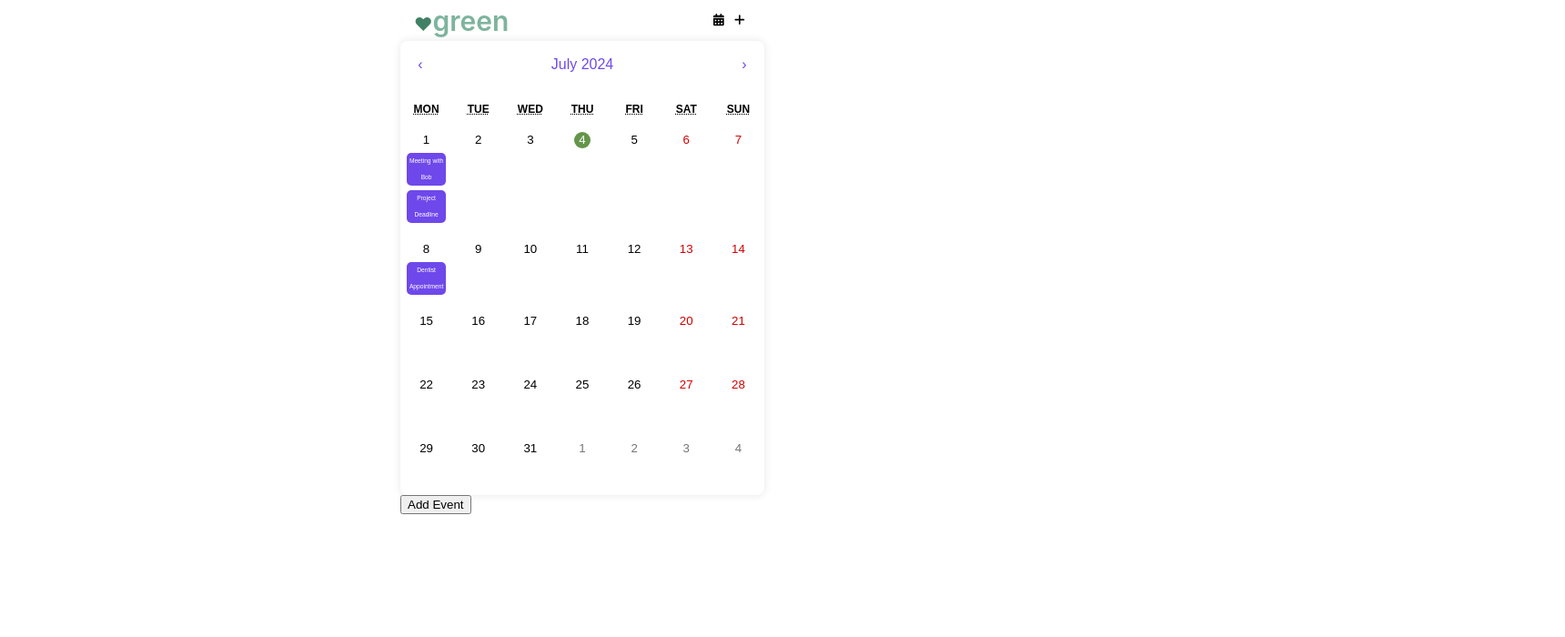
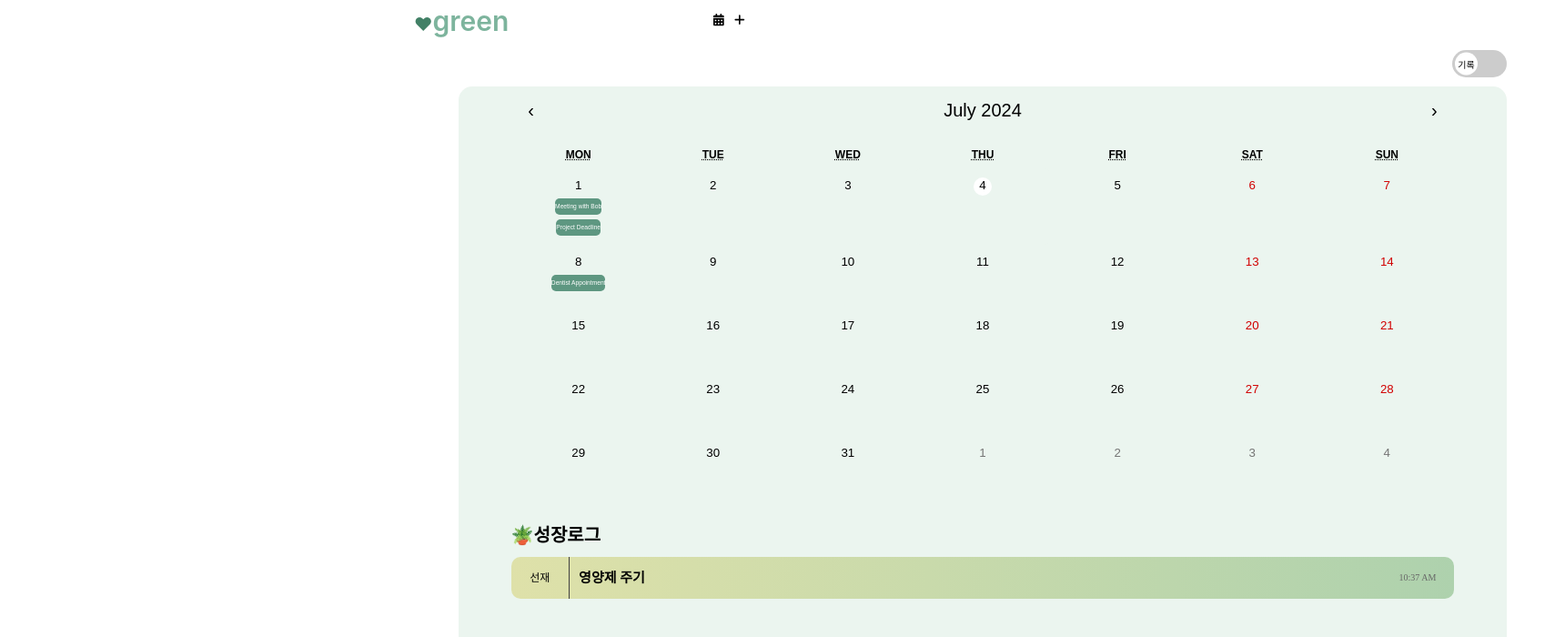
Before and after one commit to Team3-HACHATHON-6th-UMC/Frontend_HACKATHON_6th_UMC, a React (Vite) app in the folder sonagi/: page /cal in a window 1280 px wide. Shown: the top 700 px of the page at 91% size, 1720 px wide, since content can reach past the window. Built offline with nearby package versions, Linux system fonts and the light colour scheme.

Commit message:
캘린더 코드 일단 완료, 백 연동 전

```diff
--- a/sonagi/package.json
+++ b/sonagi/package.json
@@ -10,6 +10,11 @@
     "preview": "vite preview"
   },
   "dependencies": {
+    "@fortawesome/angular-fontawesome": "^0.15.0",
+    "@fortawesome/fontawesome-free": "^6.5.2",
+    "@fortawesome/fontawesome-svg-core": "^6.5.2",
+    "@fortawesome/free-solid-svg-icons": "^6.5.2",
+    "@fortawesome/react-fontawesome": "^0.2.2",
     "@fullcalendar/core": "^6.1.14",
     "@fullcalendar/daygrid": "^6.1.14",
     "@fullcalendar/react": "^6.1.14",
--- a/sonagi/src/components/CalendarComponent.jsx
+++ b/sonagi/src/components/CalendarComponent.jsx
@@ -1,15 +1,12 @@
 import Calendar from "react-calendar";
-import React, { useState } from "react";
+import React from "react";
 import styled from "styled-components";
-import { useSelector, useDispatch } from "react-redux";
-import { addItem } from "../redux/calendarSlice";
+import { useSelector } from "react-redux";
 import "react-calendar/dist/Calendar.css";
 import moment from "moment";
 
-const CalendarComponent = () => {
-  const [selectedDate, setSelectedDate] = useState(new Date());
+const CalendarComponent = ({ selectedDate, setSelectedDate }) => {
   const events = useSelector((state) => state.calendar.events);
-  const dispatch = useDispatch();
 
   const getEventsForDate = (date) => {
     return events
@@ -21,13 +18,7 @@ const CalendarComponent = () => {
       ));
   };
 
-  const handleAddEvent = () => {
-    const newEvent = { date: selectedDate.toDateString(), event: "New Event" };
-    dispatch(addItem(newEvent));
-  };
-
   return (
-    <div>
     <StyledCalendar
       locale="en"
       onChange={setSelectedDate}
@@ -38,26 +29,23 @@ const CalendarComponent = () => {
         view === "month" && getEventsForDate(date)
       }
     />
-      <button onClick={handleAddEvent}>Add Event</button>
-    </div>
   );
 };
 
 export default CalendarComponent;
 
 const StyledCalendar = styled(Calendar)`
-  width: 100%;
-  background: white;
+  width: 90%;
+  background: none;
   border: none;
-  border-radius: 8px;
-  box-shadow: 0 0 10px rgba(0, 0, 0, 0.1);
   font-family: Arial, Helvetica, sans-serif;
 
   .react-calendar__navigation button {
-    color: #6f48eb;
+    color: #000000;
     min-width: 44px;
     background: none;
-    font-size: 16px;
+    font-size: 20px;
+    font-weight: 500;
     margin-top: 8px;
   }
   //기본 캘린더 한 칸
@@ -72,12 +60,13 @@ const StyledCalendar = styled(Calendar)`
   //오늘
   .react-calendar__tile--now {
     border-radius: 6px;
-    background-color: white;
+    background-color: #ebf5ef;
     & > abbr {
-      width: 18px;
-      background-color: #64954a;
+      width: 20px;
+      height: 20px;
+      background-color: #ffffff;
       border-radius: 50%;
-      color: #ffffff; /* 날짜 숫자를 색*/
+      color: #000000; /* 날짜 숫자를 색*/
     }
   }
   //선택된 것
@@ -86,8 +75,8 @@ const StyledCalendar = styled(Calendar)`
     background: #ffffff;
     & > abbr {
       width: 18px;
-      color: #000000; /* 날짜 숫자를 색*/
-      background-color: #6f48eb;
+      color: #ffffff; /* 날짜 숫자를 색*/
+      background-color: #428066;
       border-radius: 50%;
     }
   }
@@ -95,7 +84,7 @@ const StyledCalendar = styled(Calendar)`
   .event {
     margin-top: 5px;
     font-size: 0.5em;
-    background-color: #6f48eb;
+    background-color: #5e9781;
     color: white;
     border-radius: 5px;
   }
--- /dev/null
+++ b/sonagi/src/components/DiaryModal.jsx
@@ -0,0 +1,164 @@
+import React, { useState } from "react";
+import styled from "styled-components";
+
+const DiaryModal = ({ selectedDate, onClose }) => {
+  const [diaryEntry, setDiaryEntry] = useState("");
+  const [image, setImage] = useState(null);
+
+  const handleImageChange = (e) => {
+    if (e.target.files && e.target.files[0]) {
+      setImage(URL.createObjectURL(e.target.files[0]));
+    }
+  };
+
+  const handleSubmit = (e) => {
+    e.preventDefault();
+    // 여기에 서버로 POST 요청을 보내는 로직을 추가하세요.
+    console.log("Diary Entry Submitted:", {
+      date: selectedDate,
+      entry: diaryEntry,
+      image,
+    });
+    onClose(); // 모달창 닫기
+  };
+
+  return (
+    <ModalBackdrop>
+      <form onSubmit={handleSubmit}>
+        <ModalContainer>
+          <Header>
+            <Date>{selectedDate.toISOString().split("T")[0]}</Date>
+            <CloseButton onClick={onClose}>×</CloseButton>
+          </Header>
+          <ImageContainer>
+            <label htmlFor="imageUpload">
+              {image ? (
+                <ImagePreview src={image} alt="Uploaded Image" />
+              ) : (
+                <ImagePlaceholder />
+              )}
+            </label>
+            <input
+              id="imageUpload"
+              type="file"
+              accept="image/*"
+              onChange={handleImageChange}
+              style={{ display: "none" }}
+            />
+          </ImageContainer>
+          <TextBox
+            placeholder="일기를 작성해주세요"
+            value={diaryEntry}
+            onChange={(e) => setDiaryEntry(e.target.value)}
+          />
+          <SaveButton type="submit">일기 저장하기</SaveButton>
+        </ModalContainer>
+      </form>
+    </ModalBackdrop>
+  );
+};
+
+export default DiaryModal;
+
+const ModalBackdrop = styled.div`
+  position: fixed;
+  top: 0;
+  left: 0;
+  width: 100%;
+  height: 100%;
+  background: rgba(0, 0, 0, 0.5);
+  display: flex;
+  justify-content: center;
+  align-items: center;
+  z-index: 3;
+`;
+
+const ModalContainer = styled.div`
+  width: 80vw;
+  min-height: 80vh;
+  border-radius: 15px;
+  background: #ebf5ef;
+  display: flex;
+  flex-direction: column;
+  align-items: center;
+  padding: 20px;
+  position: relative;
+  overflow: scroll;
+`;
+
+const Header = styled.div`
+  width: 100%;
+  display: flex;
+  justify-content: space-between;
+  align-items: center;
+`;
+
+const Date = styled.span`
+  font-size: 20px;
+  font-weight: 500;
+  line-height: 28px;
+  text-align: center;
+`;
+
+const CloseButton = styled.button`
+  background: none;
+  border: none;
+  font-size: 24px;
+  cursor: pointer;
+`;
+
+const ImageContainer = styled.div`
+  width: 100%;
+  height: 30vh;
+  min-height: 30vw;
+  border-radius: 15px;
+  background: #f0f0f0;
+  display: flex;
+  align-items: center;
+  justify-content: center;
+  margin: 20px 0;
+  cursor: pointer;
+`;
+
+const ImagePlaceholder = styled.div`
+  width: 50px;
+  height: 50px;
+  background: #ccc;
+  display: flex;
+  align-items: center;
+  justify-content: center;
+`;
+
+const ImagePreview = styled.img`
+  max-width: 100%;
+  max-height: 30vh;
+  border-radius: 0px;
+`;
+
+const TextBox = styled.textarea`
+  width: 100%;
+  box-sizing: border-box;
+  min-height: 30vh;
+  border-radius: 15px;
+  border: 1px solid #ccc;
+  padding: 10px;
+  resize: none;
+  font-size: 14px;
+  overflow: scroll;
+`;
+
+const SaveButton = styled.button`
+  width: 100%;
+  height: 55px;
+  border-radius: 15px;
+  background: #7db49d;
+  color: white;
+  cursor: pointer;
+  border: none;
+  margin-top: 20px;
+  font-family: Inter;
+  font-size: 20px;
+  font-weight: 600;
+  line-height: 12px;
+  text-align: center;
+`;
--- a/sonagi/src/screens/CalendarPage.jsx
+++ b/sonagi/src/screens/CalendarPage.jsx
@@ -1,10 +1,253 @@
-import React from "react";
-import { useNavigate } from "react-router-dom";
+import React, { useState } from "react";
 import styled from "styled-components";
 import CalendarComponent from "../components/CalendarComponent";
+import DiaryModal from "../components/DiaryModal";
+import { useSelector, useDispatch } from "react-redux";
+import { addItem } from "../redux/calendarSlice";
 
 const CalenderPage = () => {
-  return <CalendarComponent />;
+  const [mode, setMode] = useState("record"); // 기본 모드는 record
+  const [selectedDate, setSelectedDate] = useState(new Date());
+  const [isModalOpen, setIsModalOpen] = useState(false);
+  const dispatch = useDispatch();
+
+  const handleModeChange = () => {
+    setMode((prevMode) => (prevMode === "record" ? "diary" : "record"));
+  };
+
+  const handleAddEvent = () => {
+    setIsModalOpen(true); // 모달 창 열기
+  };
+
+  const closeModal = () => {
+    setIsModalOpen(false); // 모달 창 닫기
+  };
+
+  return (
+    <PageContainer>
+      <ModeBtnContainer>
+        <ModeBtn onClick={handleModeChange} mode={mode}></ModeBtn>
+      </ModeBtnContainer>
+
+      {mode === "record" ? (
+        <Wrapper>
+          <CalendarComponent
+            selectedDate={selectedDate}
+            setSelectedDate={setSelectedDate}
+          />
+          <TodoWrapper>
+            <Title>🪴성장로그</Title>
+            <Todo>
+              <PlantName>선재</PlantName>
+              <PlantTodo>
+                <PlantContent>영양제 주기</PlantContent>
+                <PlantTime>10:37 AM</PlantTime>
+              </PlantTodo>
+            </Todo>
+          </TodoWrapper>
+        </Wrapper>
+      ) : (
+        <Wrapper>
+          <CalendarComponent
+            selectedDate={selectedDate}
+            setSelectedDate={setSelectedDate}
+          />
+          <DiaryWrapper>
+            <Title>🪴오늘의 일기</Title>
+            <DiaryContentContainer>
+              <DiaryImg />
+              <DiaryContent>
+                <span>어쩌구</span>
+                <AddDiary onClick={handleAddEvent}>작성하기</AddDiary>
+              </DiaryContent>
+            </DiaryContentContainer>
+          </DiaryWrapper>
+        </Wrapper>
+      )}
+      {isModalOpen && (
+        <DiaryModal selectedDate={selectedDate} onClose={closeModal} />
+      )}
+    </PageContainer>
+  );
 };
 
 export default CalenderPage;
+
+const PageContainer = styled.div`
+  display: flex;
+  flex-direction: column;
+  align-items: center;
+  width: 100vw;
+`;
+
+const ModeBtnContainer = styled.div`
+  display: flex;
+  justify-content: end;
+  width: 90vw;
+`;
+const ModeBtn = styled.button`
+  margin-top: 10px;
+  margin-bottom: 10px;
+  padding: 10px 20px;
+  font-size: 10px;
+  cursor: pointer;
+  background-color: ${(props) =>
+    props.mode === "record" ? "#ccc" : "#7db49d"};
+  border: none;
+  border-radius: 30px;
+  color: #000000;
+  position: relative;
+  width: 60px;
+  height: 30px;
+
+  &::before {
+    content: "${(props) => (props.mode === "record" ? "" : "")}";
+    position: absolute;
+    top: 50%;
+    left: ${(props) => (props.mode === "record" ? "10%" : "60%")};
+    transform: translateY(-50%);
+    transition: left 0.3s ease;
+  }
+
+  &::after {
+    content: "${(props) => (props.mode === "record" ? "기록" : "일기")}";
+    position: absolute;
+    top: 50%;
+    left: ${(props) => (props.mode === "record" ? "5%" : "55%")};
+    width: 25px;
+    height: 25px;
+    background-color: white;
+    border-radius: 50%;
+    display: flex;
+    justify-content: center;
+    align-items: center;
+    transform: translateY(-50%);
+    transition: left 0.3s ease;
+  }
+`;
+
+const Wrapper = styled.div`
+  width: 90vw;
+  height: 720px;
+  border-radius: 15px;
+  opacity: 0px;
+  background: #ebf5ef;
+  display: flex;
+  flex-direction: column;
+  align-items: center;
+`;
+
+const TodoWrapper = styled.div`
+  display: flex;
+  width: 90%;
+  flex-direction: column;
+  padding: 15px;
+  align-items: baseline;
+`;
+
+const Title = styled.span`
+  font-family: Inter;
+  font-size: 20px;
+  font-weight: 600;
+  line-height: 28px;
+  text-align: left;
+  margin: 10px 0 10px 0;
+  align-self: flex-start;
+`;
+
+const Todo = styled.div`
+  width: 100%;
+  height: 46px;
+  border-radius: 10px;
+  opacity: 0px;
+  background: linear-gradient(
+    90deg,
+    rgba(210, 205, 100, 0.5) 0%,
+    rgba(113, 174, 108, 0.5) 100%
+  );
+  display: flex;
+  padding: 0 10px 0 10px;
+  box-sizing: border-box;
+`;
+
+const PlantName = styled.div`
+  width: 46px;
+  display: flex;
+  justify-content: center;
+  align-items: center;
+  font-size: 12px;
+  border-right: 1px solid #414141; /* 세로선 추가 */
+  padding-right: 10px; /* 텍스트와 세로선 간격 조절 */
+`;
+
+const PlantTodo = styled.div`
+  width: 100%;
+  display: flex;
+  justify-content: space-between;
+  align-items: center;
+  padding: 0 10px 0 10px;
+  box-sizing: border-box;
+`;
+
+const PlantContent = styled.span`
+  font-size: 15px;
+  font-weight: 600;
+  line-height: 28px;
+`;
+
+const PlantTime = styled.span`
+  font-size: 10px;
+  font-weight: 400;
+  line-height: 28px;
+  text-align: right;
+  color: #666666;
+`;
+
+const DiaryWrapper = styled.div`
+  display: flex;
+  margin: 10px 0 10px 0;
+  flex-direction: column;
+  align-items: center;
+  padding: 15px;
+  width: 80%;
+  height: 196px;
+  border-radius: 10px;
+  background: #ffffff;
+`;
+const DiaryContentContainer = styled.div`
+  display: flex;
+  width: 100%;
+  height: 100%;
+  justify-content: space-between;
+`;
+
+const DiaryImg = styled.img`
+  width: 40%;
+  max-height: 196px;
+  background-color: #000000;
+`;
+
+const DiaryContent = styled.div`
+  width: 40%;
+  max-height: 196px;
+  display: flex;
+  flex-direction: column;
+  justify-content: space-between;
+  :span {
+    overflow: scroll;
+  }
+`;
+
+const AddDiary = styled.button`
+  width: 100%;
+  height: 36px;
+  border-radius: 12px;
+  background: #7db49d;
+  border: none;
+  font-family: Inter;
+  font-size: 13px;
+  font-weight: 600;
+  line-height: 12px;
+  text-align: center;
+  color: #ffffff;
+`;
```
Also changed, not shown: 1 other file (tests, documents, lock files or other folders). Lines whose indentation alone changed are shown as unchanged.
